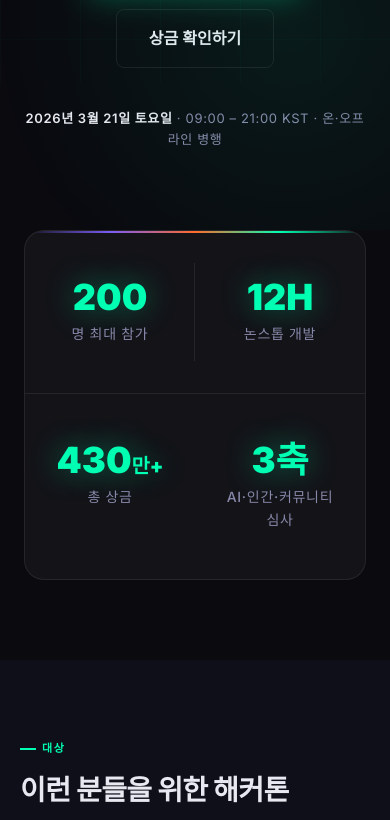
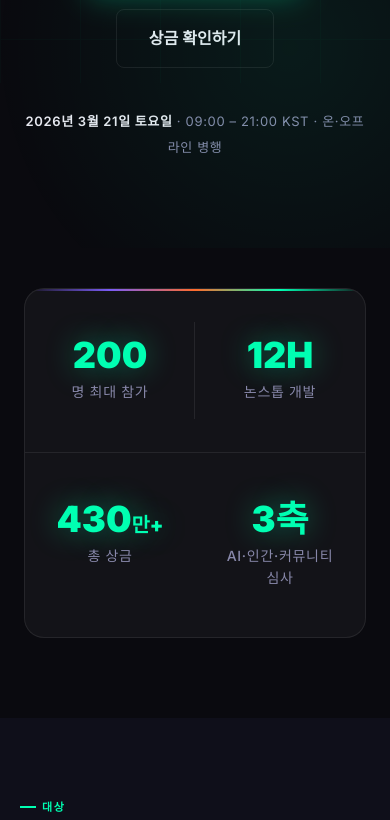
Before and after one commit to hope6679/vibe-coding-hackathon, a plain HTML site: page index.html in a window 390 px wide. Shown: the part 761-1581 px from the top of the page. Drawn offline with Linux system fonts and the light colour scheme.

Commit message:
Fix mobile layout: prevent date-tag overlap with stats section
Co-Authored-By: Claude Sonnet 4.6 <noreply@anthropic.com>

```diff
--- a/index.html
+++ b/index.html
@@ -1123,7 +1123,8 @@
     }
 
     @media (max-width: 768px) {
-      #stats { margin-bottom: 80px; }
+      #stats { margin-top: 40px; margin-bottom: 80px; }
+      .hero-date-tag { line-height: 2; padding-bottom: 8px; }
       .stats-inner { grid-template-columns: repeat(2, 1fr); }
       .stat-item:nth-child(2)::after { display: none; }
       .stat-item:nth-child(3)::after { display: none; }
```
